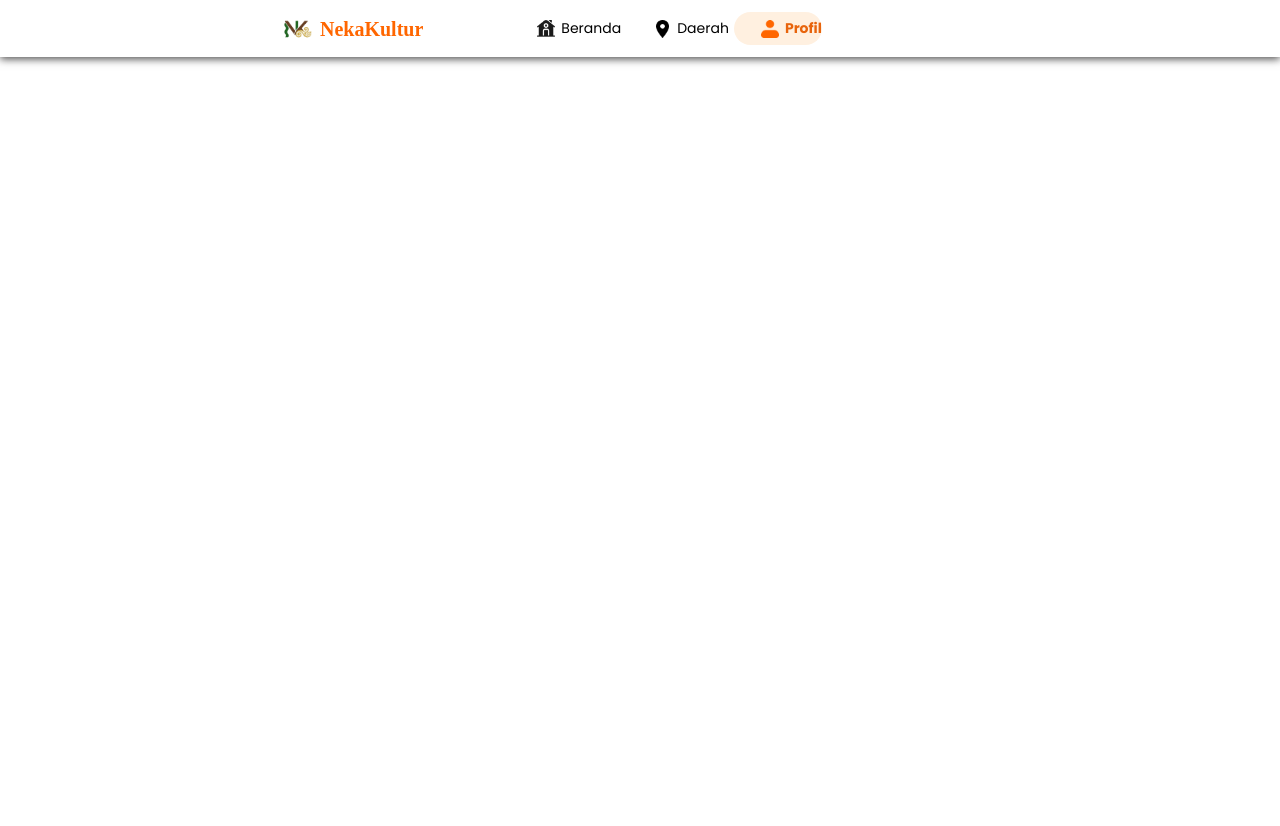
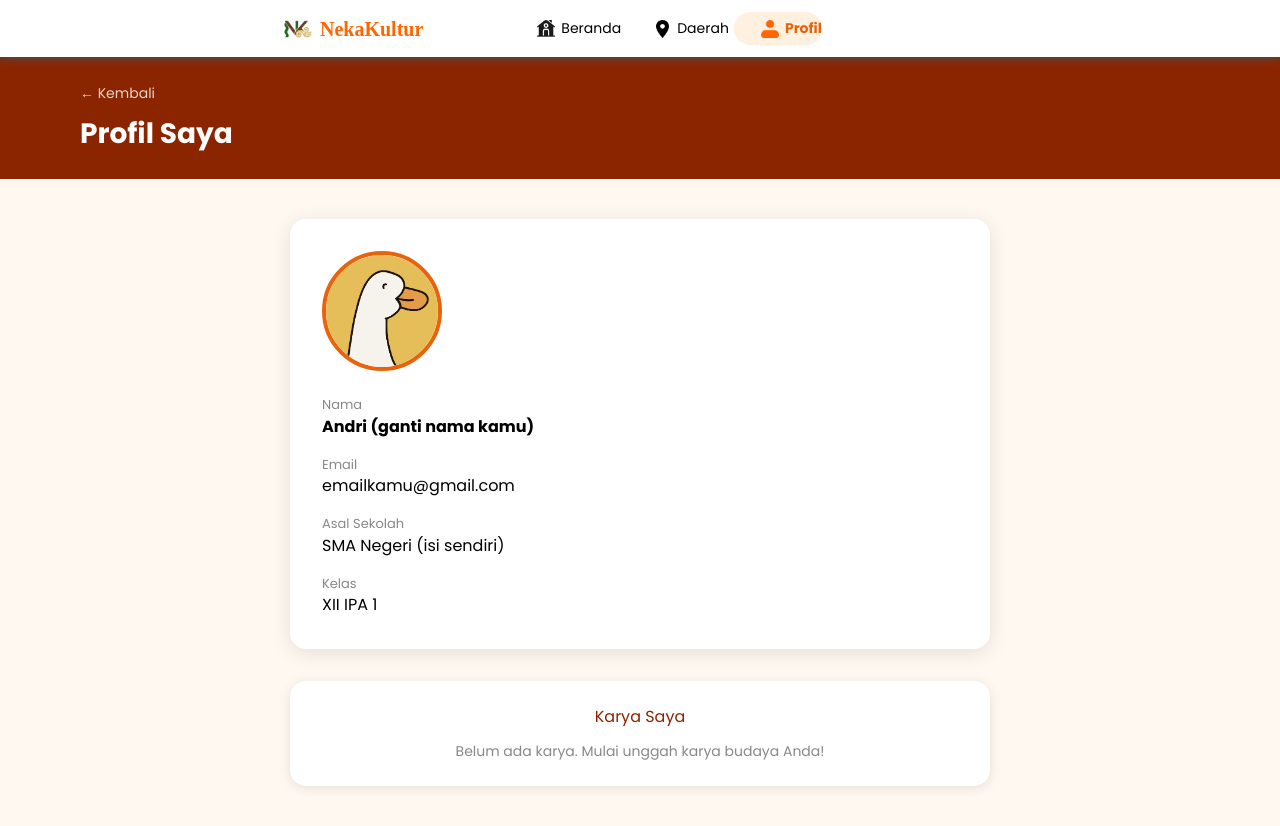
Before and after one commit to Capstone-Project-CC26-PS065/nekakultur, a React (Vite) app in the folder frontend/: page /profil in a window 1280 px wide. Shown: the top 826 px of the page. Before the commit the page ends 800 px from the top, so only its background shows below. Built offline with nearby package versions, Linux system fonts and the light colour scheme; a web font is replaced by a local one.

Commit message:
tampilan profil awal

```diff
--- a/frontend/src/App.jsx
+++ b/frontend/src/App.jsx
@@ -8,6 +8,7 @@ import DetailDaerah from "./pages/DetailDaerah";
 import Kuis from "./pages/Kuis";
 import Peta from "./pages/Peta";
 import DetailKategori from "./pages/DetailKategori";
+import Profil from "./pages/Profil";
 import { AnimatePresence } from "framer-motion";
 
 function App() {
@@ -57,6 +58,15 @@ function App() {
               </PageTransition>
             }
           />
+
+          <Route
+            path="/profil"
+            element={
+              <PageTransition>
+                <Profil />
+              </PageTransition>
+            }
+          />
           <Route
             path="/kuis/:id"
             element={
--- a/frontend/src/pages/Home.jsx
+++ b/frontend/src/pages/Home.jsx
@@ -61,7 +61,7 @@ function Home() {
               Mulai Belajar
             </Link>
             <Link
-              to="/login"
+              to="/profil"
               className="card-hover"
               style={{
                 backgroundColor: "white",
--- /dev/null
+++ b/frontend/src/pages/Profil.jsx
@@ -0,0 +1,115 @@
+import { Link } from "react-router-dom";
+import profil1 from "../assets/profil1.jpg"; // ganti sesuai foto kamu
+
+function Profil() {
+  return (
+    <div style={{ minHeight: "100vh", backgroundColor: "#FFF8F0" }}>
+      <div
+        style={{
+          backgroundColor: "#8B2500",
+          padding: "24px 80px",
+          color: "white",
+        }}
+      >
+        <Link
+          to="/"
+          style={{
+            color: "white",
+            textDecoration: "none",
+            fontSize: "14px",
+            opacity: 0.8,
+          }}
+        >
+          ← Kembali
+        </Link>
+
+        <h1 style={{ fontSize: "28px", fontWeight: "bold", marginTop: "8px" }}>
+          Profil Saya
+        </h1>
+      </div>
+
+      <div style={{ padding: "40px 80px" }}>
+        <div
+          style={{
+            backgroundColor: "white",
+            borderRadius: "16px",
+            padding: "32px",
+            boxShadow: "0 4px 20px rgba(0,0,0,0.1)",
+            maxWidth: "700px",
+            margin: "0 auto",
+          }}
+        >
+          <div style={{ textAlign: "center", marginBottom: "24px" }}>
+            <img
+              src={profil1}
+              alt="profil"
+              style={{
+                width: "120px",
+                height: "120px",
+                borderRadius: "50%",
+                objectFit: "cover",
+                border: "4px solid #E8640C",
+              }}
+            />
+          </div>
+
+          <div
+            style={{ display: "flex", flexDirection: "column", gap: "16px" }}
+          >
+            <div>
+              <p style={{ fontSize: "13px", color: "#888", margin: 0 }}>Nama</p>
+              <p style={{ fontSize: "16px", fontWeight: "bold", margin: 0 }}>
+                Andri (ganti nama kamu)
+              </p>
+            </div>
+
+            <div>
+              <p style={{ fontSize: "13px", color: "#888", margin: 0 }}>
+                Email
+              </p>
+              <p style={{ fontSize: "16px", margin: 0 }}>emailkamu@gmail.com</p>
+            </div>
+
+            <div>
+              <p style={{ fontSize: "13px", color: "#888", margin: 0 }}>
+                Asal Sekolah
+              </p>
+              <p style={{ fontSize: "16px", margin: 0 }}>
+                SMA Negeri (isi sendiri)
+              </p>
+            </div>
+
+            <div>
+              <p style={{ fontSize: "13px", color: "#888", margin: 0 }}>
+                Kelas
+              </p>
+              <p style={{ fontSize: "16px", margin: 0 }}>XII IPA 1</p>
+            </div>
+          </div>
+        </div>
+
+        <div
+          style={{
+            marginTop: "32px",
+            backgroundColor: "white",
+            borderRadius: "16px",
+            padding: "24px",
+            boxShadow: "0 2px 12px rgba(0,0,0,0.1)",
+            maxWidth: "700px",
+            marginLeft: "auto",
+            marginRight: "auto",
+            textAlign: "center",
+          }}
+        >
+          <h2 style={{ color: "#8B2500", marginBottom: "12px" }}>Karya Saya</h2>
+
+          <p style={{ color: "#888", fontSize: "14px" }}>
+            Belum ada karya. Mulai unggah karya budaya Anda!
+          </p>
+        </div>
+      </div>
+    </div>
+  );
+}
+
+export default Profil;
```
Also changed, not shown: frontend/src/assets/profil1.jpg.
